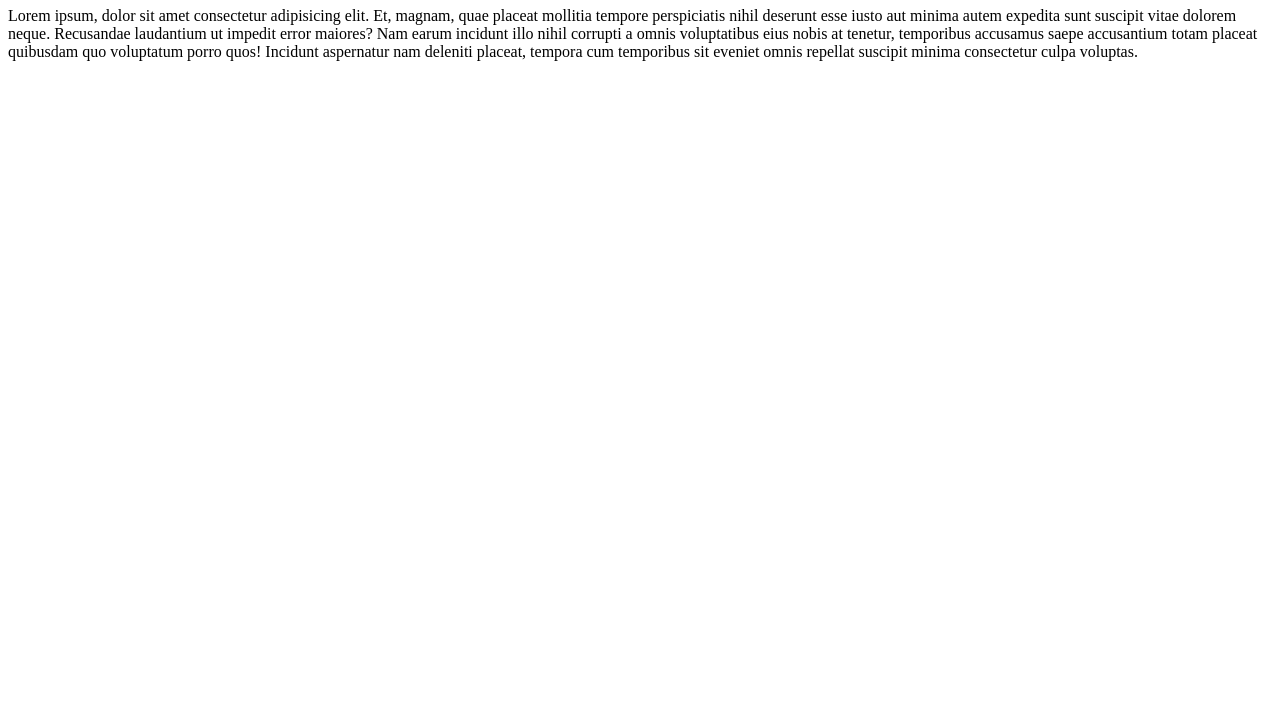
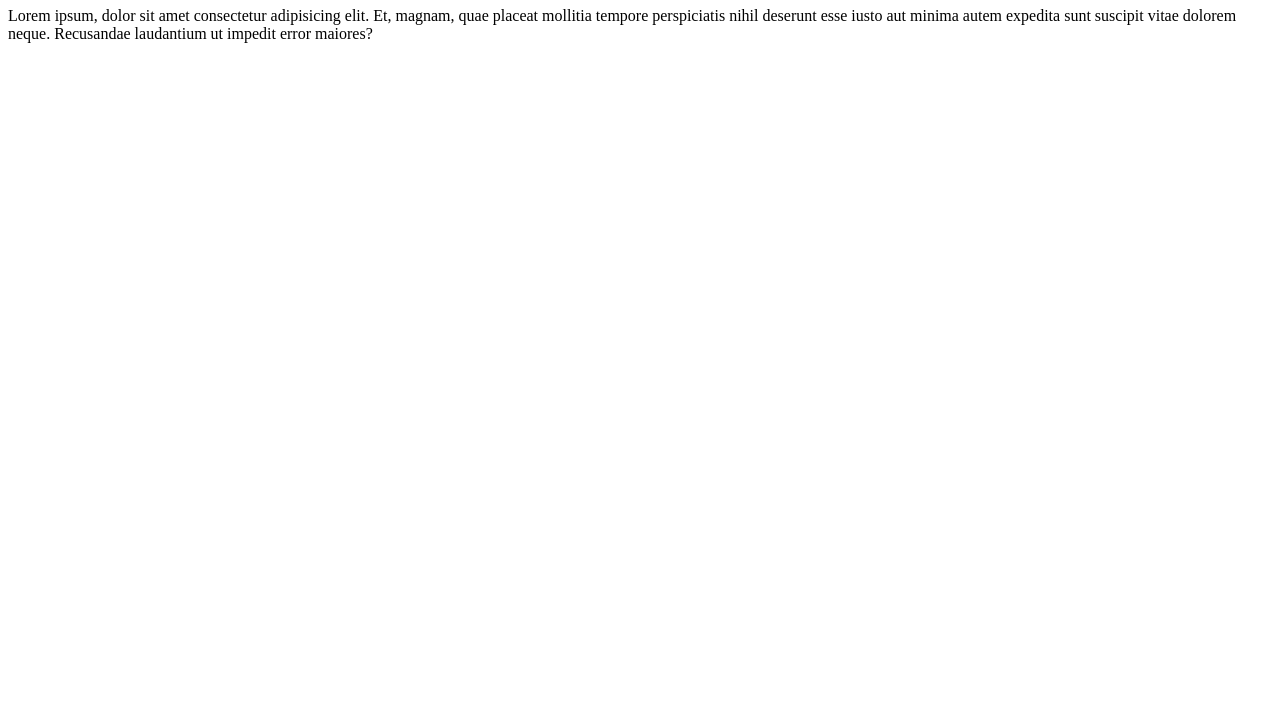
Before and after one commit to hendrawan-19220059/latihan-git, a plain HTML site: page index.html in a window 1280 px wide. Shown: the part 73-800 px from the top of the page. Drawn offline with Linux system fonts and the light colour scheme.

Commit message:
menghapus beberapa kalimat di index

```diff
--- a/index.html
+++ b/index.html
@@ -8,6 +8,6 @@
 <body>
     <h1>Ini halaman index</h1>
 
-    <p>Lorem ipsum, dolor sit amet consectetur adipisicing elit. Et, magnam, quae placeat mollitia tempore perspiciatis nihil deserunt esse iusto aut minima autem expedita sunt suscipit vitae dolorem neque. Recusandae laudantium ut impedit error maiores? Nam earum incidunt illo nihil corrupti a omnis voluptatibus eius nobis at tenetur, temporibus accusamus saepe accusantium totam placeat quibusdam quo voluptatum porro quos! Incidunt aspernatur nam deleniti placeat, tempora cum temporibus sit eveniet omnis repellat suscipit minima consectetur culpa voluptas.</p>
+    <p>Lorem ipsum, dolor sit amet consectetur adipisicing elit. Et, magnam, quae placeat mollitia tempore perspiciatis nihil deserunt esse iusto aut minima autem expedita sunt suscipit vitae dolorem neque. Recusandae laudantium ut impedit error maiores?</p>
 </body>
 </html>
```
